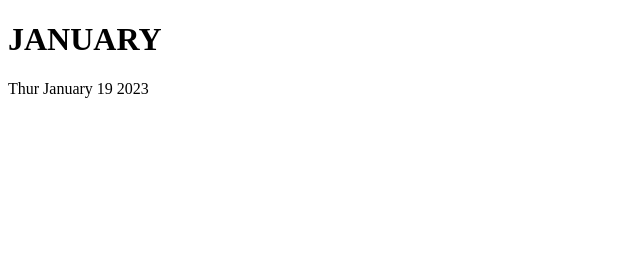
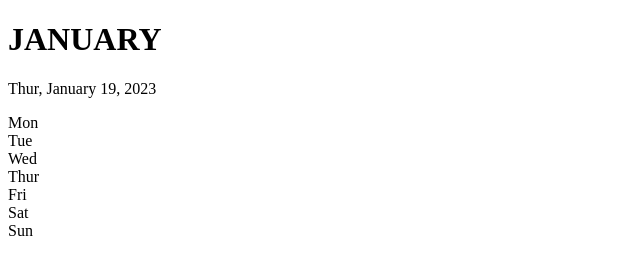
Before and after one commit to kibeetfelix/My_Calender, a plain HTML site: page index.html in a window 1280 px wide. Shown: the whole page, without its empty margins (0-640 px from the left). Drawn offline with Linux system fonts and the light colour scheme.

Commit message:
weekdays

```diff
--- a/index.html
+++ b/index.html
@@ -13,8 +13,18 @@
     <div class="container">
         <div class="month">
             <h1>JANUARY</h1>
-            <p>Thur January 19 2023</p>
+            <p>Thur, January 19, 2023</p>
         </div>
+        <div class="weekdays">
+            <div>Mon</div>
+            <div>Tue</div>
+            <div>Wed</div>
+            <div>Thur</div>
+            <div>Fri</div>
+            <div>Sat</div>
+            <div>Sun</div>
+        </div>
+
     </div>
 
 
```
